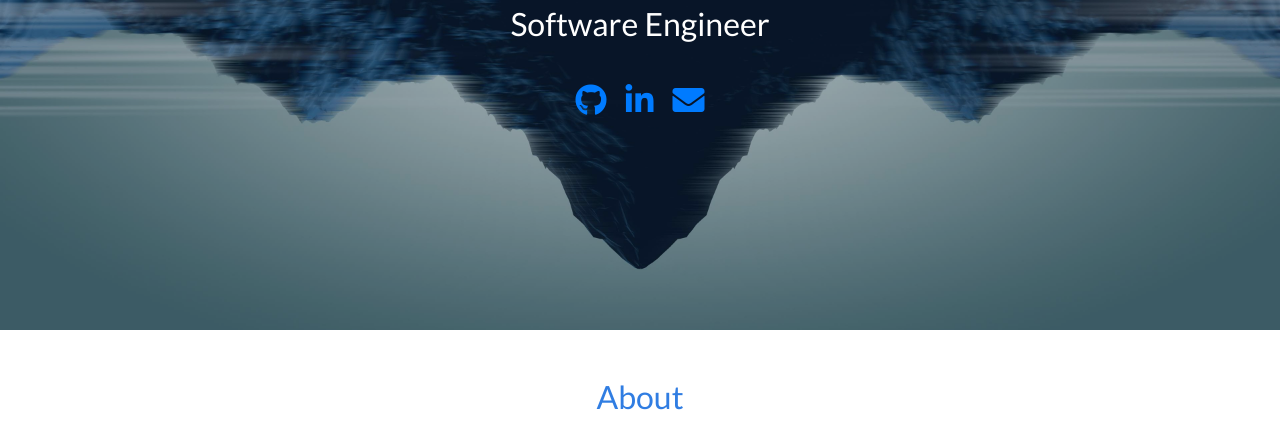
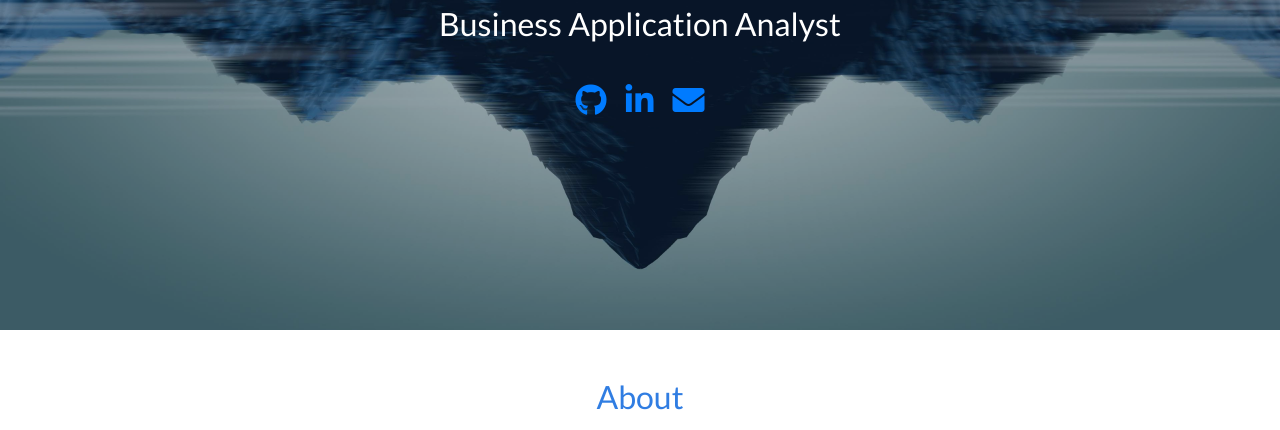
Before and after one commit to kalqallaf/online_portfolio, a plain HTML site: page index.html in a window 1280 px wide. Shown: the part 370-800 px from the top of the page. Drawn offline with nearby package versions, Linux system fonts and the light colour scheme.

Commit message:
Update index.html
Job title update

```diff
--- a/index.html
+++ b/index.html
@@ -52,7 +52,7 @@
                         </div>
                         <div class="info">
                             <h1 class="display-4 text-white">Khaled Alqallaf</h1>
-                            <h2 class="text-white">Software Engineer</h2>
+                            <h2 class="text-white">Business Application Analyst</h2>
                             <br>
                             <div class="links pb-5">
                                 <a href="https://github.com/kalqallaf" id="facebook-icon" target="_blank">
```
